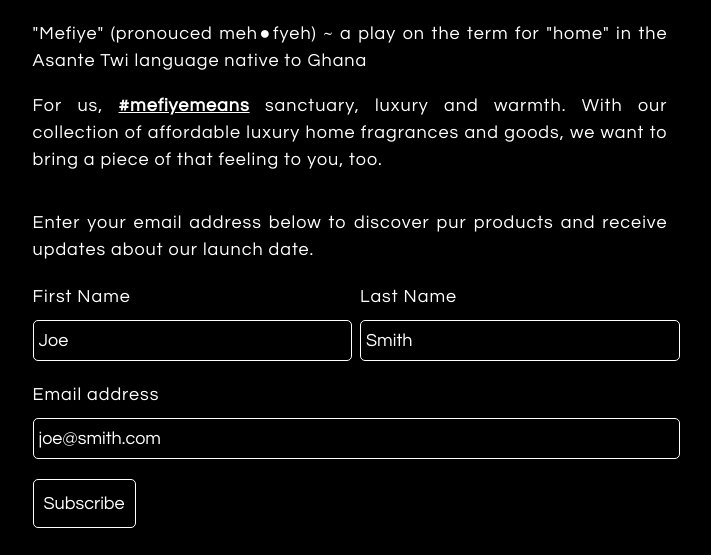
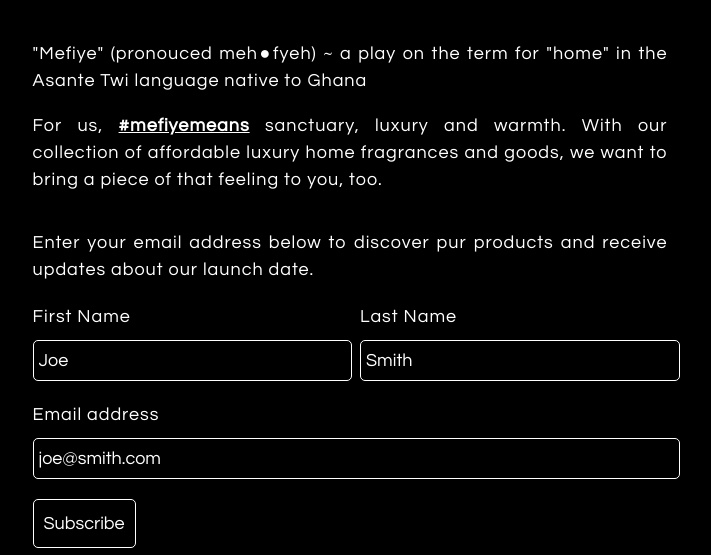
Before and after one commit to geekysneaks/mefiye-london, a Gatsby site: page / in a window 1280 px wide. Shown: the part 107-662 px from the top of the page, without its empty margins (290-1001 px from the left). Built offline with nearby package versions, Linux system fonts and the light colour scheme; Gatsby itself is replaced by a stand-in of ours.

Commit message:
Update _global.scss

```diff
--- a/src/components/scss/_global.scss
+++ b/src/components/scss/_global.scss
@@ -39,6 +39,7 @@ a{
     width: 100%;
     min-height:100vh;
     display: flex;
+    padding: 20px 0;
 }
 .container {
     display: flex;
```
